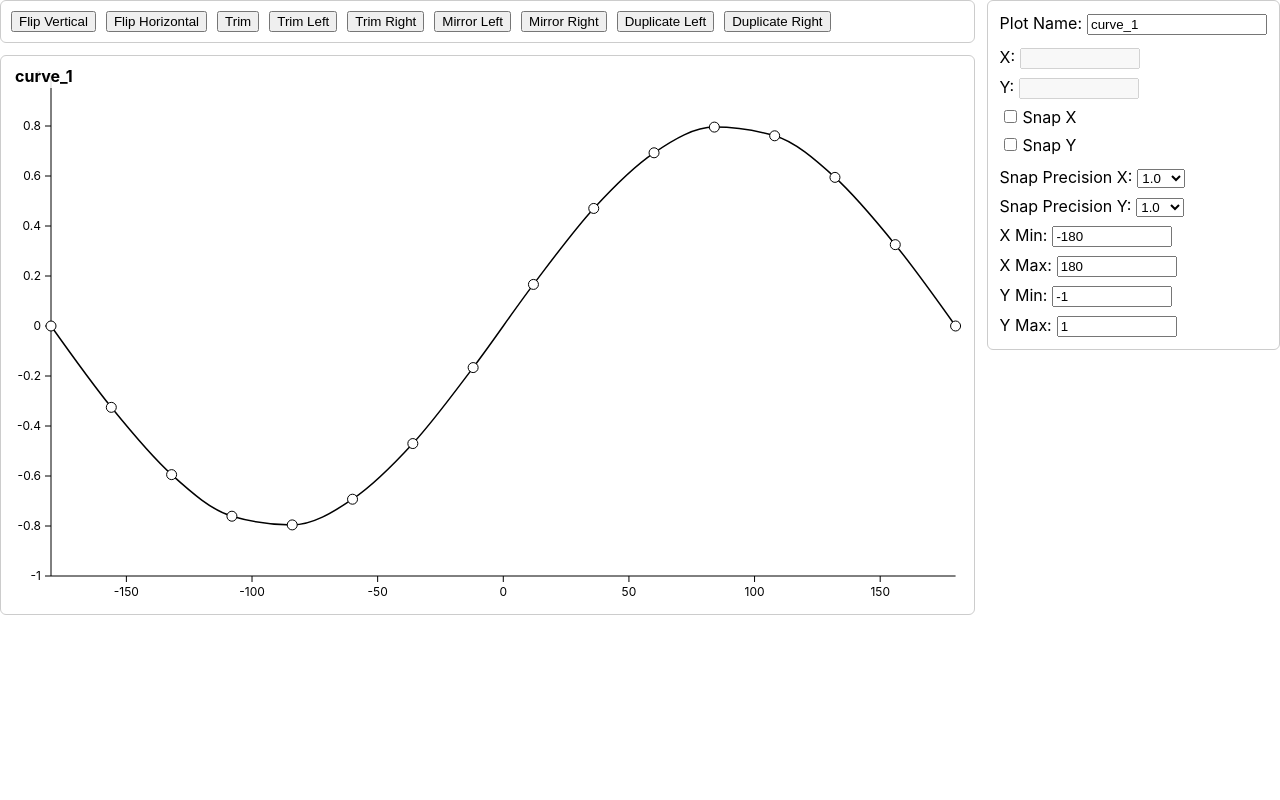
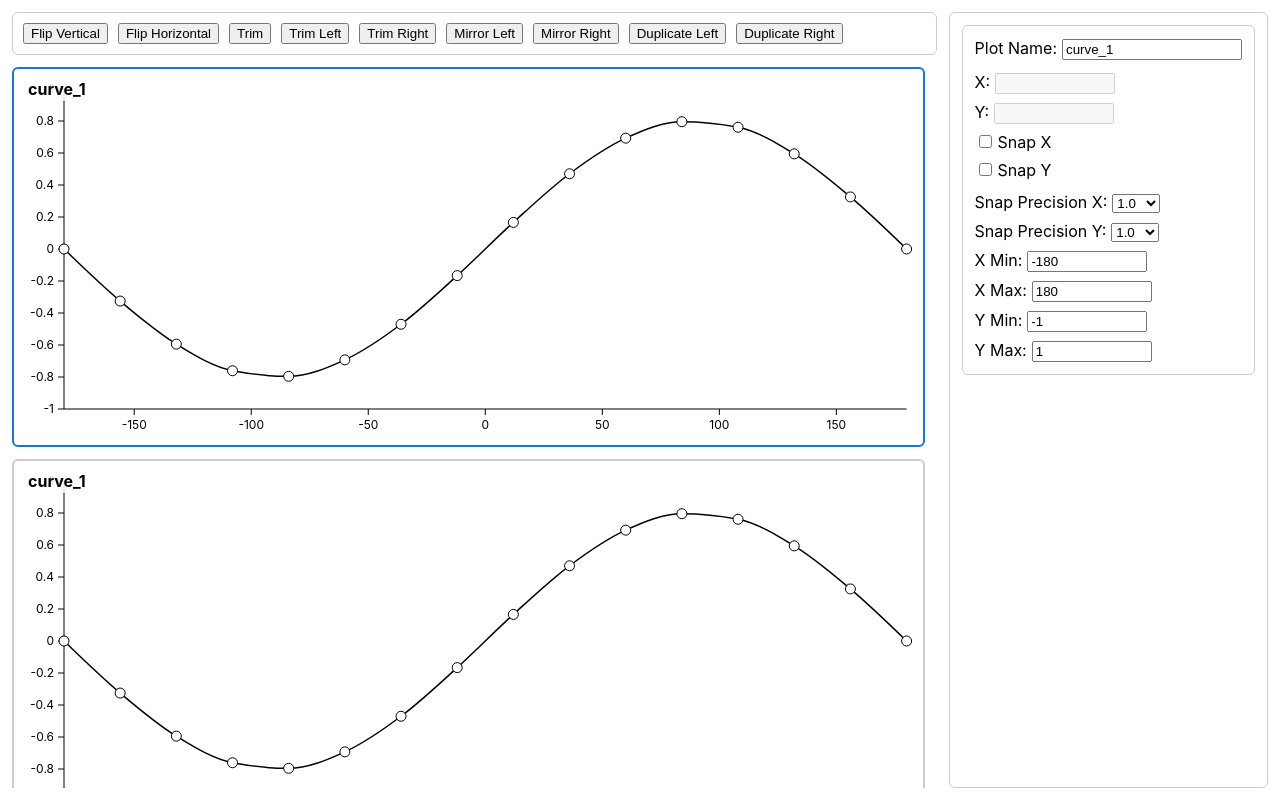
Before and after one commit to timkondratev/aero-curves, a React (Vite) app: page / in a window 1280 px wide. Built offline with nearby package versions, Linux system fonts and the light colour scheme; the HTML template or start-up script is replaced by a standard one.

Commit message:
Add multiple plots support

```diff
--- a/src/App.tsx
+++ b/src/App.tsx
@@ -1,19 +1,28 @@
-import { useEffect, useState } from "react";
+import { useEffect, useMemo, useRef, useState, useLayoutEffect } from "react";
 import { Plot } from "./Plot";
+import type { PlotHandle } from "./Plot";
 
 type ViewDims = { width: number; height: number };
+const GRID_GAP = 12;
 
 const getDims = (): ViewDims => {
   const clientWidth = document.documentElement.clientWidth || window.innerWidth;
   const clientHeight = document.documentElement.clientHeight || window.innerHeight;
   return {
     width: clientWidth,
-    height: Math.max(300, Math.floor(clientHeight * 0.7)),
+    height: Math.max(520, Math.floor(clientHeight * 0.95)),
   };
 };
 
 function App() {
   const [dims, setDims] = useState<ViewDims>(getDims());
+  const [activePlot, setActivePlot] = useState<"A" | "B" | "C">("A");
+  const [sideWidth, setSideWidth] = useState(300);
+
+  const plotARef = useRef<PlotHandle>(null);
+  const plotBRef = useRef<PlotHandle>(null);
+  const plotCRef = useRef<PlotHandle>(null);
+  const sidePanelRef = useRef<HTMLDivElement | null>(null);
 
   useEffect(() => {
     const handleResize = () => setDims(getDims());
@@ -21,9 +30,156 @@ function App() {
     return () => window.removeEventListener("resize", handleResize);
   }, []);
 
+  useLayoutEffect(() => {
+    const node = sidePanelRef.current;
+    if (!node) return;
+
+    const updateWidth = () => setSideWidth(node.getBoundingClientRect().width);
+    updateWidth();
+
+    const observer = new ResizeObserver(() => updateWidth());
+    observer.observe(node);
+    return () => observer.disconnect();
+  }, []);
+
+  const plotHeight = useMemo(() => Math.max(300, Math.floor(dims.height / 2)), [dims.height]);
+  const plotWidth = useMemo(() => Math.max(320, dims.width - sideWidth - GRID_GAP - 24), [dims.width, sideWidth]);
+
+  const getActiveHandle = () => {
+    if (activePlot === "A") return plotARef.current;
+    if (activePlot === "B") return plotBRef.current;
+    return plotCRef.current;
+  };
+
+  const call = (fn: (h: PlotHandle) => void) => {
+    const handle = getActiveHandle();
+    if (handle) fn(handle);
+  };
+
   return (
-    <div style={{ width: "100%", maxWidth: "100vw", overflow: "hidden" }}>
-      <Plot width={dims.width} height={dims.height} />
+    <div
+      style={{
+        width: "100%",
+        maxWidth: "100vw",
+        height: "100vh",
+        maxHeight: "100vh",
+        overflow: "hidden",
+        padding: 12,
+        boxSizing: "border-box",
+        display: "flex",
+        alignItems: "flex-start",
+        gap: GRID_GAP,
+      }}
+    >
+      <div
+        style={{
+          flex: "1 1 0",
+          minWidth: 0,
+          display: "flex",
+          flexDirection: "column",
+          gap: GRID_GAP,
+          height: "100%",
+          minHeight: 0,
+          overflow: "hidden",
+        }}
+      >
+        {/* Shared top control bar */}
+        <div
+          style={{
+            width: "100%",
+            display: "flex",
+            flexWrap: "wrap",
+            gap: "10px",
+            padding: "10px",
+            backgroundColor: "#fff",
+            border: "1px solid #ccc",
+            borderRadius: 6,
+            boxSizing: "border-box",
+            position: "sticky",
+            top: 0,
+            zIndex: 2,
+          }}
+        >
+          <button onClick={() => call(h => h.flipVertical())}>Flip Vertical</button>
+          <button onClick={() => call(h => h.flipHorizontal())}>Flip Horizontal</button>
+          <button onClick={() => call(h => h.trim())}>Trim</button>
+          <button onClick={() => call(h => h.trimLeft())}>Trim Left</button>
+          <button onClick={() => call(h => h.trimRight())}>Trim Right</button>
+          <button onClick={() => call(h => h.mirrorLeft())}>Mirror Left</button>
+          <button onClick={() => call(h => h.mirrorRight())}>Mirror Right</button>
+          <button onClick={() => call(h => h.duplicateLeft())}>Duplicate Left</button>
+          <button onClick={() => call(h => h.duplicateRight())}>Duplicate Right</button>
+        </div>
+
+        {/* Stacked plots (scrollable) */}
+        <div
+          style={{
+            flex: 1,
+            minHeight: 0,
+            overflow: "auto",
+            display: "flex",
+            flexDirection: "column",
+            gap: GRID_GAP,
+            width: "100%",
+          }}
+        >
+          <Plot
+            ref={plotARef}
+            width={plotWidth}
+            height={plotHeight}
+            active={activePlot === "A"}
+            onActivate={() => setActivePlot("A")}
+            showTopPanel={false}
+            showSidePanel
+            renderSidePanelInline={false}
+            sidePanelContainer={sidePanelRef.current}
+          />
+          <Plot
+            ref={plotBRef}
+            width={plotWidth}
+            height={plotHeight}
+            active={activePlot === "B"}
+            onActivate={() => setActivePlot("B")}
+            showTopPanel={false}
+            showSidePanel
+            renderSidePanelInline={false}
+            sidePanelContainer={sidePanelRef.current}
+          />
+          <Plot
+            ref={plotCRef}
+            width={plotWidth}
+            height={plotHeight}
+            active={activePlot === "C"}
+            onActivate={() => setActivePlot("C")}
+            showTopPanel={false}
+            showSidePanel
+            renderSidePanelInline={false}
+            sidePanelContainer={sidePanelRef.current}
+          />
+        </div>
+      </div>
+
+      <div
+        ref={sidePanelRef}
+        style={{
+          flex: "0 0 auto",
+          width: "max-content",
+          maxWidth: 400,
+          minWidth: 260,
+          height: "calc(100vh - 24px)",
+          maxHeight: "calc(100vh - 24px)",
+          padding: "12px",
+          backgroundColor: "#fff",
+          border: "1px solid #ccc",
+          borderRadius: 6,
+          boxSizing: "border-box",
+          overflow: "auto",
+          position: "sticky",
+          top: 12,
+        }}
+      >
+        {!getActiveHandle() && <div style={{ color: "#666" }}>Select a plot to edit.</div>}
+      </div>
     </div>
   );
 }
--- a/src/Plot.tsx
+++ b/src/Plot.tsx
@@ -1,5 +1,7 @@
 import { scaleLinear, line, curveMonotoneX } from "d3";
-import { useMemo, useState, useRef, useEffect, useLayoutEffect } from "react";
+import { forwardRef, useMemo, useState, useRef, useEffect, useLayoutEffect, useImperativeHandle } from "react";
+import type { ReactNode } from "react";
+import { createPortal } from "react-dom";
 
 // Constants
 const MARGIN = { top: 20, right: 20, bottom: 40, left: 50 };
@@ -9,15 +11,54 @@ const Y_DOMAIN: [number, number] = [-1, 1];
 const MIN_POINTS = 2;
 
 // Types
-type PlotProps = { width: number; height: number };
+export type PlotHandle = {
+  flipVertical: () => void;
+  flipHorizontal: () => void;
+  trim: () => void;
+  trimLeft: () => void;
+  trimRight: () => void;
+  mirrorLeft: () => void;
+  mirrorRight: () => void;
+  duplicateLeft: () => void;
+  duplicateRight: () => void;
+  renderSidePanel: () => ReactNode;
+};
+
+type PlotProps = {
+  width: number;
+  height: number;
+  active: boolean;
+  onActivate: () => void;
+  showTopPanel?: boolean;
+  showSidePanel?: boolean;
+  renderSidePanelInline?: boolean;
+  sidePanelContainer?: HTMLElement | null;
+};
 type Point = { x: number; y: number };
 
-export function Plot({ width, height }: PlotProps) {
+export const Plot = forwardRef<PlotHandle, PlotProps>(function Plot(
+  {
+    width,
+    height,
+    active,
+    onActivate,
+    showTopPanel = true,
+    showSidePanel = true,
+    renderSidePanelInline = true,
+    sidePanelContainer,
+  }: PlotProps,
+  ref
+) {
   // Dimensions (plot flexes; side panel sizes to content with a clamp)
   const sidePanelRef = useRef<HTMLDivElement | null>(null);
   const [sidePanelWidth, setSidePanelWidth] = useState(0);
 
   useLayoutEffect(() => {
+    if (!active || !showSidePanel) {
+      setSidePanelWidth(0);
+      return;
+    }
+
     const node = sidePanelRef.current;
     if (!node) return;
 
@@ -31,11 +72,13 @@ export function Plot({ width, height }: PlotProps) {
     observer.observe(node);
 
     return () => observer.disconnect();
-  }, []);
+  }, [active, showSidePanel]);
 
   const sidePanelMaxWidth = Math.min(400, Math.max(260, width * 0.35));
   const safeWidth = Math.max(240, Math.min(width, window.innerWidth || width));
-  const plotWidth = Math.max(200, safeWidth - sidePanelWidth - GRID_GAP);
+  const sidePanelCountsForWidth = renderSidePanelInline && showSidePanel && active;
+  const effectiveSideWidth = sidePanelCountsForWidth ? sidePanelWidth : 0;
+  const plotWidth = Math.max(200, safeWidth - effectiveSideWidth - GRID_GAP);
   const innerWidth = plotWidth - MARGIN.left - MARGIN.right;
   const innerHeight = height - MARGIN.top - MARGIN.bottom;
 
@@ -497,21 +540,184 @@ export function Plot({ width, height }: PlotProps) {
     setSelectedIndices(new Set());
   };
 
+  const renderSidePanel = () => (
+    <div
+      ref={sidePanelRef}
+      style={{
+        flex: "0 1 auto",
+        width: "max-content",
+        maxWidth: sidePanelMaxWidth,
+        padding: "12px",
+        backgroundColor: "#fff",
+        border: "1px solid #ccc",
+        borderRadius: 6,
+        display: "flex",
+        flexDirection: "column",
+        gap: 12,
+        boxSizing: "border-box",
+        overflow: "auto",
+      }}
+    >
+      <div style={{ display: "flex", flexDirection: "column", gap: 6 }}>
+        <label>
+          Plot Name:
+          <input
+            type="text"
+            value={plotName}
+            onChange={e => setPlotName(e.target.value)}
+            style={{ marginLeft: 5, width: 180 }}
+          />
+        </label>
+      </div>
+      <div style={{ display: "flex", flexDirection: "column", gap: 8 }}>
+        <label>
+          X:
+          <input
+            type="text"
+            value={inputX}
+            onChange={e => setInputX(e.target.value)}
+            onBlur={() => handleInputBlur("x")}
+            style={{ marginLeft: 5, width: 120 }}
+            disabled={!meanCoordinates}
+          />
+        </label>
+        <label>
+          Y:
+          <input
+            type="text"
+            value={inputY}
+            onChange={e => setInputY(e.target.value)}
+            onBlur={() => handleInputBlur("y")}
+            style={{ marginLeft: 5, width: 120 }}
+            disabled={!meanCoordinates}
+          />
+        </label>
+        <label>
+          <input
+            type="checkbox"
+            checked={snapX}
+            onChange={e => setSnapX(e.target.checked)}
+            style={{ marginRight: 6 }}
+          />
+          Snap X
+        </label>
+        <label>
+          <input
+            type="checkbox"
+            checked={snapY}
+            onChange={e => setSnapY(e.target.checked)}
+            style={{ marginRight: 6 }}
+          />
+          Snap Y
+        </label>
+      </div>
+      <div style={{ display: "flex", flexDirection: "column", gap: 8 }}>
+        <label>
+          Snap Precision X:
+          <select
+            value={snapPrecisionX}
+            onChange={e => setSnapPrecisionX(parseFloat(e.target.value))}
+            style={{ marginLeft: 5 }}
+          >
+            <option value={1.0}>1.0</option>
+            <option value={0.1}>0.1</option>
+            <option value={0.01}>0.01</option>
+          </select>
+        </label>
+        <label>
+          Snap Precision Y:
+          <select
+            value={snapPrecisionY}
+            onChange={e => setSnapPrecisionY(parseFloat(e.target.value))}
+            style={{ marginLeft: 5 }}
+          >
+            <option value={1.0}>1.0</option>
+            <option value={0.1}>0.1</option>
+            <option value={0.01}>0.01</option>
+          </select>
+        </label>
+        <label>
+          X Min:
+          <input
+            type="text"
+            value={inputXDomain[0]}
+            onChange={e => setInputXDomain([e.target.value, inputXDomain[1]])}
+            onBlur={() => handleDomainInputBlur("x", "min")}
+            style={{ marginLeft: 5, width: 120 }}
+          />
+        </label>
+        <label>
+          X Max:
+          <input
+            type="text"
+            value={inputXDomain[1]}
+            onChange={e => setInputXDomain([inputXDomain[0], e.target.value])}
+            onBlur={() => handleDomainInputBlur("x", "max")}
+            style={{ marginLeft: 5, width: 120 }}
+          />
+        </label>
+        <label>
+          Y Min:
+          <input
+            type="text"
+            value={inputYDomain[0]}
+            onChange={e => setInputYDomain([e.target.value, inputYDomain[1]])}
+            onBlur={() => handleDomainInputBlur("y", "min")}
+            style={{ marginLeft: 5, width: 120 }}
+          />
+        </label>
+        <label>
+          Y Max:
+          <input
+            type="text"
+            value={inputYDomain[1]}
+            onChange={e => setInputYDomain([inputYDomain[0], e.target.value])}
+            onBlur={() => handleDomainInputBlur("y", "max")}
+            style={{ marginLeft: 5, width: 120 }}
+          />
+        </label>
+      </div>
+    </div>
+  );
+
+  useImperativeHandle(
+    ref,
+    () => ({
+      flipVertical,
+      flipHorizontal,
+      trim,
+      trimLeft,
+      trimRight,
+      mirrorLeft,
+      mirrorRight,
+      duplicateLeft,
+      duplicateRight,
+      renderSidePanel,
+    }),
+    [flipVertical, flipHorizontal, trim, trimLeft, trimRight, mirrorLeft, mirrorRight, duplicateLeft, duplicateRight, renderSidePanel]
+  );
+
   return (
     <div
       className="curve-editor"
+      onPointerDownCapture={onActivate}
       style={{
         display: "flex",
         width: "100%",
         maxWidth: width,
-        height: height + 120,
+        height,
+        minHeight: height,
         columnGap: GRID_GAP,
         alignItems: "flex-start",
         overflow: "hidden",
+        cursor: active ? "default" : "pointer",
+        flex: "0 0 auto",
+        flexShrink: 0,
       }}
     >
       <div style={{ flex: "1 1 0", minWidth: 0, display: "flex", flexDirection: "column", gap: GRID_GAP }}>
-        {/* Selection Manipulation Panel */}
+        {/* Selection Manipulation Panel (can be hidden when managed externally) */}
+        {showTopPanel && (
           <div
             style={{
               width: plotWidth,
@@ -535,6 +741,7 @@ export function Plot({ width, height }: PlotProps) {
             <button onClick={duplicateLeft}>Duplicate Left</button>
             <button onClick={duplicateRight}>Duplicate Right</button>
           </div>
+        )}
 
         {/* SVG Plot with title overlay */}
         <div
@@ -542,7 +749,7 @@ export function Plot({ width, height }: PlotProps) {
             position: "relative",
             width: plotWidth,
             height,
-            border: "1px solid #ccc",
+            border: `2px solid ${active ? "#1976d2" : "#ccc"}`,
             borderRadius: 6,
             overflow: "hidden",
             backgroundColor: "#fff",
@@ -684,144 +891,11 @@ export function Plot({ width, height }: PlotProps) {
         </div>
       </div>
 
-      {/* Side Panel (sizes to content) */}
-      <div
-        ref={sidePanelRef}
-        style={{
-          flex: "0 1 auto",
-          width: "max-content",
-          maxWidth: sidePanelMaxWidth,
-          padding: "12px",
-          backgroundColor: "#fff",
-          border: "1px solid #ccc",
-          borderRadius: 6,
-          display: "flex",
-          flexDirection: "column",
-          gap: 12,
-          boxSizing: "border-box",
-          overflow: "auto",
-        }}
-      >
-        <div style={{ display: "flex", flexDirection: "column", gap: 6 }}>
-          <label>
-            Plot Name:
-            <input
-              type="text"
-              value={plotName}
-              onChange={e => setPlotName(e.target.value)}
-              style={{ marginLeft: 5, width: 180 }}
-            />
-          </label>
-        </div>
-        <div style={{ display: "flex", flexDirection: "column", gap: 8 }}>
-          <label>
-            X:
-            <input
-              type="text"
-              value={inputX}
-              onChange={e => setInputX(e.target.value)}
-              onBlur={() => handleInputBlur("x")}
-              style={{ marginLeft: 5, width: 120 }}
-              disabled={!meanCoordinates}
-            />
-          </label>
-          <label>
-            Y:
-            <input
-              type="text"
-              value={inputY}
-              onChange={e => setInputY(e.target.value)}
-              onBlur={() => handleInputBlur("y")}
-              style={{ marginLeft: 5, width: 120 }}
-              disabled={!meanCoordinates}
-            />
-          </label>
-          <label>
-            <input
-              type="checkbox"
-              checked={snapX}
-              onChange={e => setSnapX(e.target.checked)}
-              style={{ marginRight: 6 }}
-            />
-            Snap X
-          </label>
-          <label>
-            <input
-              type="checkbox"
-              checked={snapY}
-              onChange={e => setSnapY(e.target.checked)}
-              style={{ marginRight: 6 }}
-            />
-            Snap Y
-          </label>
-        </div>
-        <div style={{ display: "flex", flexDirection: "column", gap: 8 }}>
-          <label>
-            Snap Precision X:
-            <select
-              value={snapPrecisionX}
-              onChange={e => setSnapPrecisionX(parseFloat(e.target.value))}
-              style={{ marginLeft: 5 }}
-            >
-              <option value={1.0}>1.0</option>
-              <option value={0.1}>0.1</option>
-              <option value={0.01}>0.01</option>
-            </select>
-          </label>
-          <label>
-            Snap Precision Y:
-            <select
-              value={snapPrecisionY}
-              onChange={e => setSnapPrecisionY(parseFloat(e.target.value))}
-              style={{ marginLeft: 5 }}
-            >
-              <option value={1.0}>1.0</option>
-              <option value={0.1}>0.1</option>
-              <option value={0.01}>0.01</option>
-            </select>
-          </label>
-          <label>
-            X Min:
-            <input
-              type="text"
-              value={inputXDomain[0]}
-              onChange={e => setInputXDomain([e.target.value, inputXDomain[1]])}
-              onBlur={() => handleDomainInputBlur("x", "min")}
-              style={{ marginLeft: 5, width: 120 }}
-            />
-          </label>
-          <label>
-            X Max:
-            <input
-              type="text"
-              value={inputXDomain[1]}
-              onChange={e => setInputXDomain([inputXDomain[0], e.target.value])}
-              onBlur={() => handleDomainInputBlur("x", "max")}
-              style={{ marginLeft: 5, width: 120 }}
-            />
-          </label>
-          <label>
-            Y Min:
-            <input
-              type="text"
-              value={inputYDomain[0]}
-              onChange={e => setInputYDomain([e.target.value, inputYDomain[1]])}
-              onBlur={() => handleDomainInputBlur("y", "min")}
-              style={{ marginLeft: 5, width: 120 }}
-            />
-          </label>
-          <label>
-            Y Max:
-            <input
-              type="text"
-              value={inputYDomain[1]}
-              onChange={e => setInputYDomain([inputYDomain[0], e.target.value])}
-              onBlur={() => handleDomainInputBlur("y", "max")}
-              style={{ marginLeft: 5, width: 120 }}
-            />
-          </label>
-        </div>
-      </div>
+      {/* Side Panel (render inline only when requested) */}
+      {renderSidePanelInline && showSidePanel && active && renderSidePanel()}
+      {!renderSidePanelInline && showSidePanel && active && sidePanelContainer
+        ? createPortal(renderSidePanel(), sidePanelContainer)
+        : null}
     </div>
   );
-}
+});
```
Lines whose indentation alone changed are shown as unchanged.
